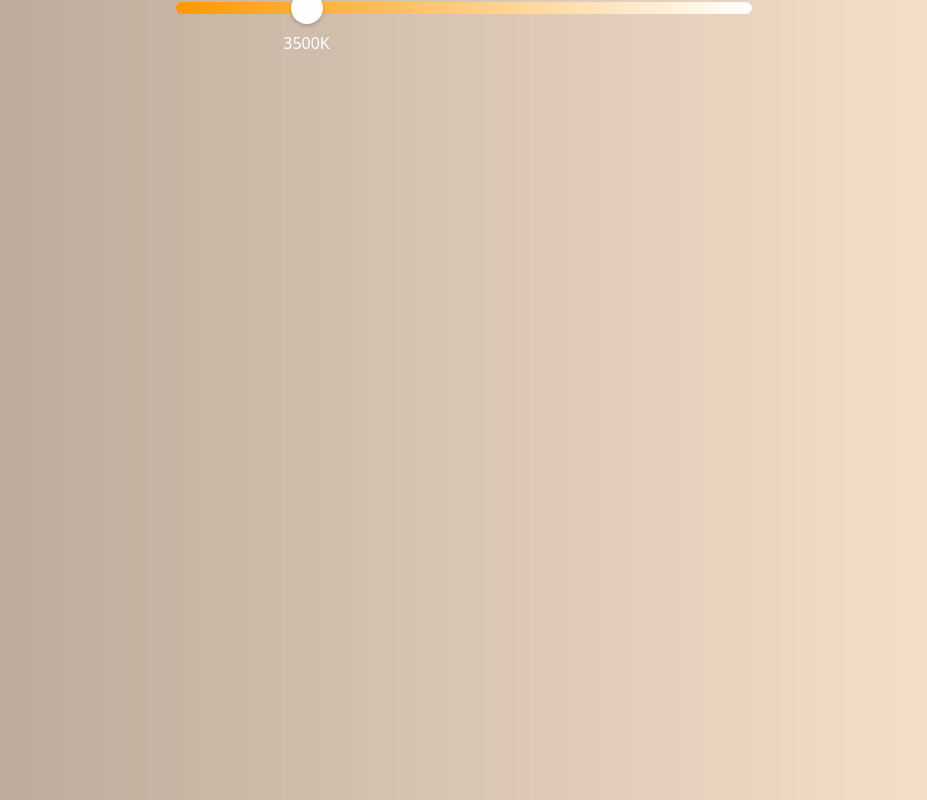
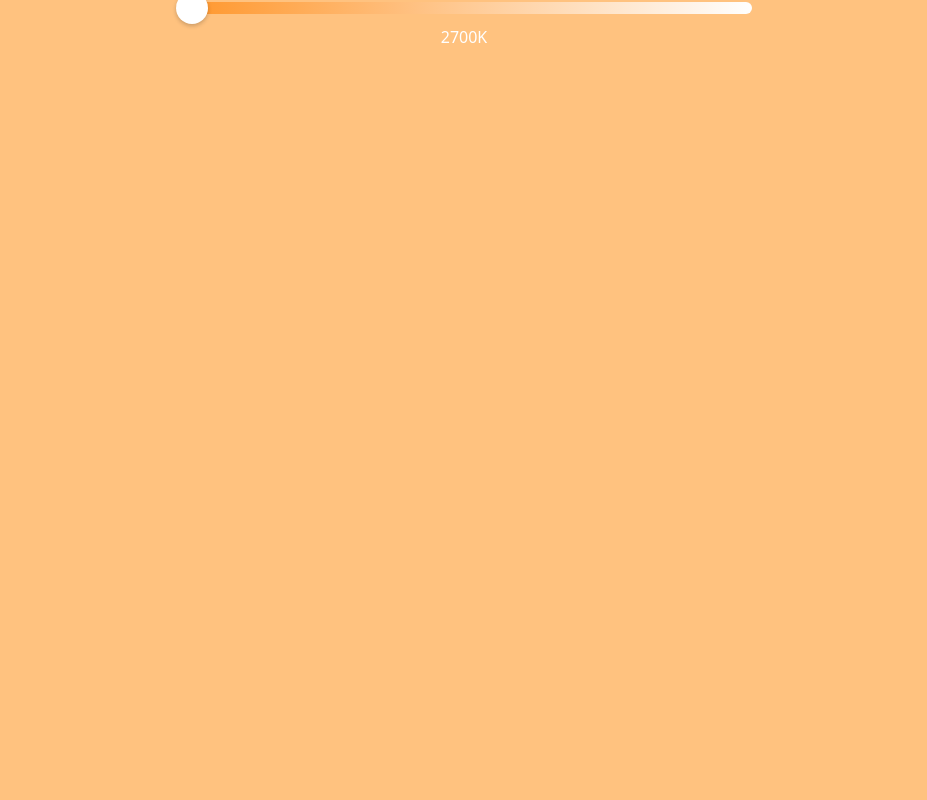
Before and after one commit to gogulancd/temprature-slider, a plain HTML site: page index.html in a window 1280 px wide. Shown: the whole page, without its empty margins (176-1103 px from the left). Drawn offline with Linux system fonts and the light colour scheme.

Commit message:
Update index.html

```diff
--- a/index.html
+++ b/index.html
@@ -3,7 +3,7 @@
 <head>
     <meta charset="UTF-8">
     <meta name="viewport" content="width=device-width, initial-scale=1.0">
-    <title>Temperature Slider</title>
+    <title>Simple Temperature Slider</title>
     <style>
         body {
             margin: 0;
@@ -30,7 +30,6 @@
             display: flex;
             flex-direction: column;
             align-items: center;
-            gap: 15px;
             position: relative;
             touch-action: none;
         }
@@ -39,10 +38,9 @@
             width: 100%;
             height: 12px;
             -webkit-appearance: none;
-            background: linear-gradient(to right, rgb(255, 152, 0), rgb(255, 255, 255));
+            background: linear-gradient(to right, #FF9529, #ffffff);
             border-radius: 6px;
             outline: none;
-            touch-action: manipulation;
         }
 
         #tempSlider::-webkit-slider-thumb {
@@ -59,148 +57,78 @@
             color: white;
             font-size: 16px;
             font-family: system-ui, -apple-system, sans-serif;
-            position: absolute;
-            bottom: -38px;
-            transform: translateX(-50%);
-            transition: left 0.1s ease-out;
+            margin-top: 10px;
         }
 
-        @media (max-width: 768px) {
-            .temp-slider-wrap {
-                width: 80%;
-                min-width: 200px;
-                max-width: 300px;
-            }
+        .blend-layer-1 {
+            position: absolute;
+            top: 0;
+            left: 0;
+            right: 0;
+            bottom: 0;
+            mix-blend-mode: multiply;
+            pointer-events: none;
+        }
 
-            #tempSlider {
-                height: 8px;
-            }
-
-            #tempSlider::-webkit-slider-thumb {
-                width: 24px;
-                height: 24px;
-            }
-
-            .temp-value {
-                font-size: 14px;
-                bottom: -32px;
-            }
+        .blend-layer-2 {
+            position: absolute;
+            top: 0;
+            left: 0;
+            right: 0;
+            bottom: 0;
+            mix-blend-mode: soft-light;
+            pointer-events: none;
         }
     </style>
 </head>
 <body>
     <div id="light">
-        <!-- Slider container -->
+        <div class="blend-layer-1" id="blendLayer1"></div>
+        <div class="blend-layer-2" id="blendLayer2"></div>
         <div class="temp-slider-wrap">
             <div class="slider-container">
                 <input
                     type="range"
                     id="tempSlider"
-                    min="2700"
-                    max="6500"
-                    value="3500"
+                    min="0"
+                    max="100"
+                    value="0"
                 >
-                <div id="temp" class="temp-value">3500K</div>
+                <div id="temp" class="temp-value">2700K</div>
             </div>
         </div>
     </div>
 
     <script>
-        // Create main overlay element with touch prevention
-        const overlay = document.createElement('div');
-        overlay.id = 'color-overlay';
-        overlay.style.position = 'absolute';
-        overlay.style.top = '0';
-        overlay.style.left = '0';
-        overlay.style.right = '0';
-        overlay.style.bottom = '0';
-        overlay.style.width = '100%';
-        overlay.style.height = '100%';
-        overlay.style.pointerEvents = 'none';
-        overlay.style.zIndex = '1';
-        overlay.style.mixBlendMode = 'multiply';
+        const slider = document.getElementById('tempSlider');
+        const blendLayer1 = document.getElementById('blendLayer1');
+        const blendLayer2 = document.getElementById('blendLayer2');
+        const tempDisplay = document.getElementById('temp');
 
-        // Add gradient for fade effect
-        const gradient = document.createElement('div');
-        gradient.style.position = 'absolute';
-        gradient.style.top = '0';
-        gradient.style.left = '0';
-        gradient.style.right = '0';
-        gradient.style.bottom = '0';
-        gradient.style.background = 'linear-gradient(to left, rgba(0,0,0,0), rgba(0,0,0,0.3))';
-        gradient.style.pointerEvents = 'none';
-        gradient.style.mixBlendMode = 'multiply';
-        gradient.style.zIndex = '2';
+        slider.oninput = function() {
+            const value = parseInt(this.value);
 
-        // Add overlays to light container
-        const lightContainer = document.getElementById('light');
-        lightContainer.style.position = 'relative';
-        lightContainer.style.touchAction = 'none';
-        lightContainer.appendChild(overlay);
-        lightContainer.appendChild(gradient);
+            // Convert slider value to temperature
+            const temp = 2700 + (value/100) * (6500-2700);
+            tempDisplay.textContent = Math.round(temp) + 'K';
 
-        // Prevent default touch behavior on container
-        lightContainer.addEventListener('touchstart', e => {
-            if (!e.target.matches('#tempSlider')) {
-                e.preventDefault();
-            }
-        }, { passive: false });
+            // Warm color (orange)
+            const warmR = 255, warmG = 149, warmB = 41;
+            // Cool color (white)
+            const coolR = 255, coolG = 255, coolB = 255;
 
-        lightContainer.addEventListener('touchmove', e => {
-            if (!e.target.matches('#tempSlider')) {
-                e.preventDefault();
-            }
-        }, { passive: false });
+            // Calculate color based on slider position
+            const r = warmR + (value/100) * (coolR - warmR);
+            const g = warmG + (value/100) * (coolG - warmG);
+            const b = warmB + (value/100) * (coolB - warmB);
 
-        // Slider functionality
-        document.getElementById('tempSlider').oninput = function() {
-            const value = parseInt(this.value);
-            const tempElement = document.getElementById('temp');
-            tempElement.textContent = value + 'K';
-
-            // Calculate position for temperature value
-            const percent = (value - 2700) / (6500 - 2700);
-            const sliderWidth = this.offsetWidth;
-            const thumbWidth = 32;
-            const offset = (sliderWidth - thumbWidth) * percent + (thumbWidth / 2);
-            tempElement.style.left = offset + 'px';
-
-            let r, g, b, opacity;
-
-            if (value <= 3000) {
-                r = 255;
-                g = 147;
-                b = 41;
-                opacity = 0.5;
-            } else if (value <= 4500) {
-                r = 255;
-                g = 197;
-                b = 143;
-                opacity = 0.4;
-            } else if (value <= 5000) {
-                r = 255;
-                g = 255;
-                b = 255;
-                opacity = 0.3;
-            } else {
-                r = 240;
-                g = 250;
-                b = 255;
-                opacity = 0.4;
-            }
-
-            overlay.style.backgroundColor = `rgba(${r}, ${g}, ${b}, ${opacity})`;
+            // Set blend layers
+            blendLayer1.style.backgroundColor = `rgba(${r}, ${g}, ${b}, 0.4)`;
+            blendLayer2.style.backgroundColor = `rgba(${r}, ${g}, ${b}, 0.3)`;
         }
 
-        // Initialize on load
-        window.addEventListener('load', function() {
-            document.getElementById('tempSlider').dispatchEvent(new Event('input'));
-        });
-
-        // Update on resize
-        window.addEventListener('resize', function() {
-            document.getElementById('tempSlider').dispatchEvent(new Event('input'));
-        });
+        // Initialize
+        slider.dispatchEvent(new Event('input'));
     </script>
 </body>
 </html>
```
